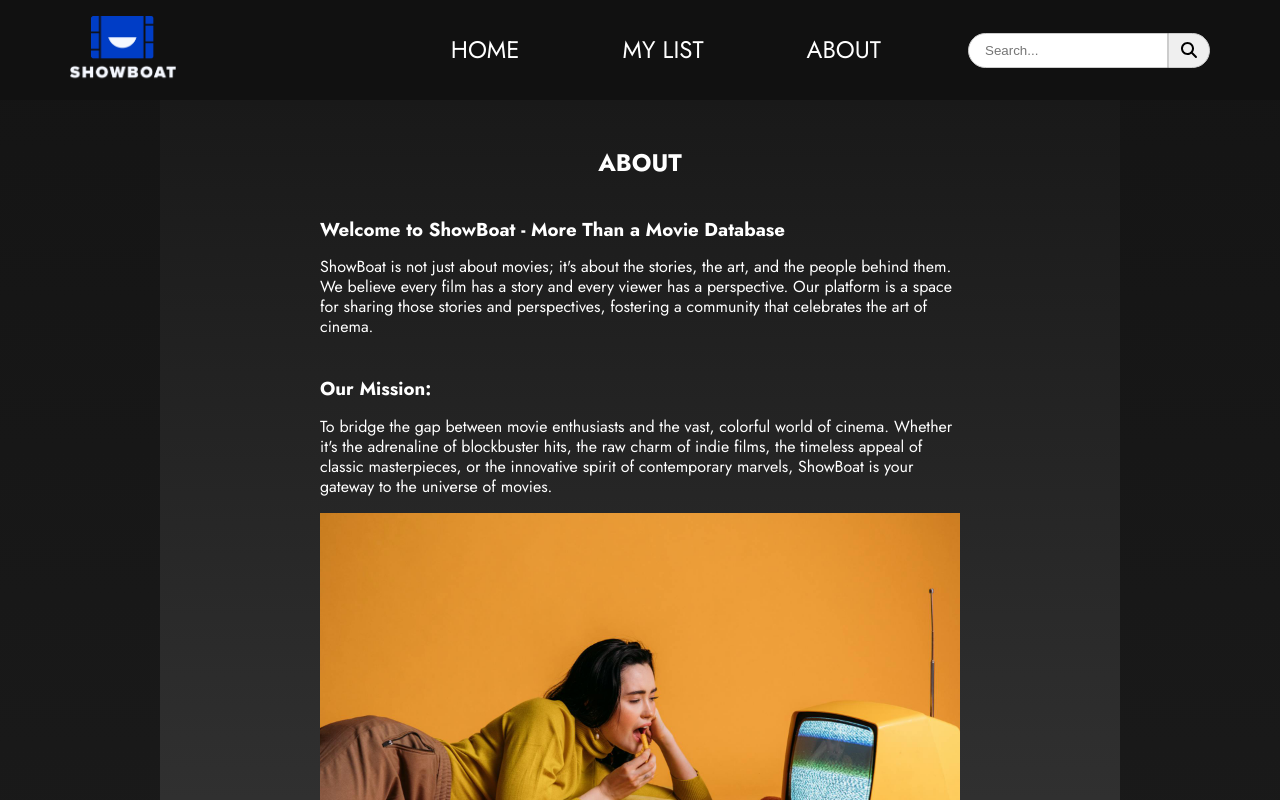
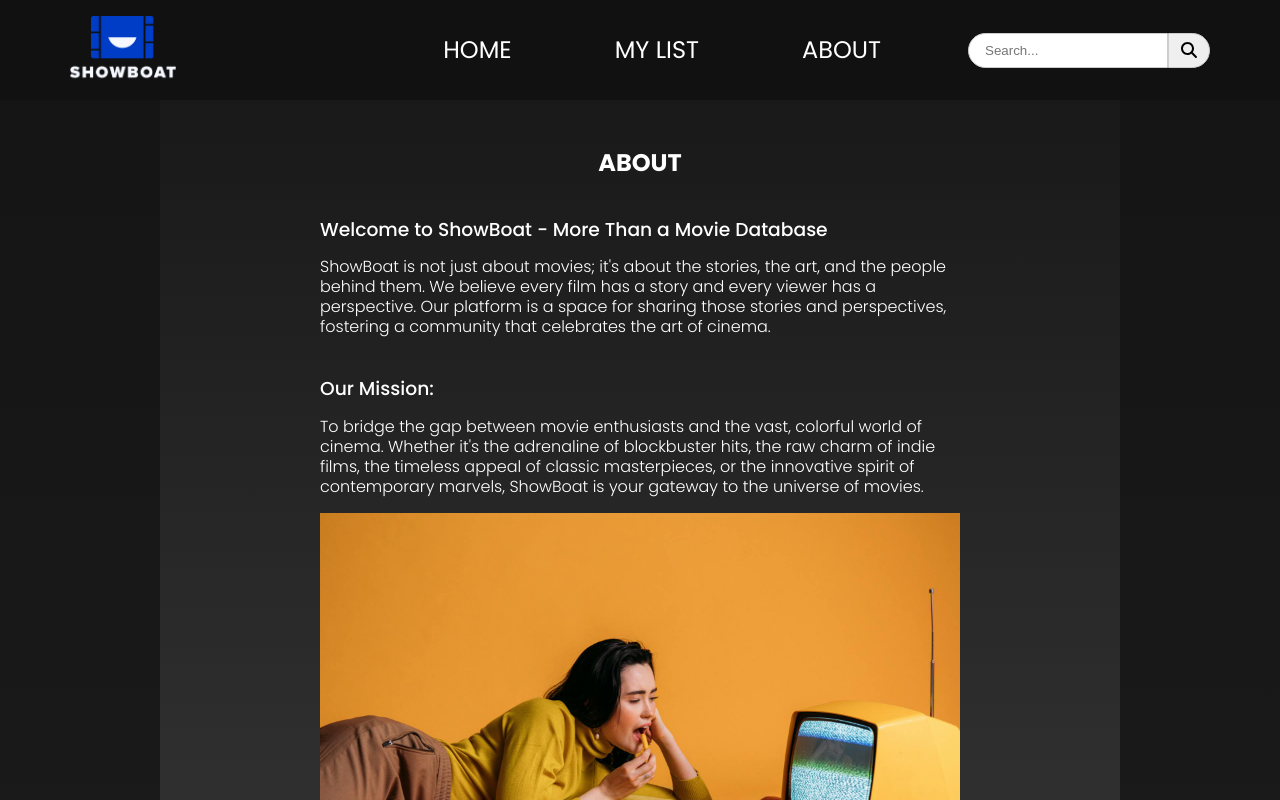
Before and after one commit to allankchow/showboat, a React (Vite) app: page /about in a window 1280 px wide. Shown: the top 800 px of the page. Built offline with nearby package versions, Linux system fonts and the light colour scheme.

Commit message:
updated some css for about, fonts, etc, changed limit for text info

```diff
--- a/src/components/MovieTabs.jsx
+++ b/src/components/MovieTabs.jsx
@@ -52,7 +52,7 @@ function MovieTabs({ myList }) {
             title: movie.title.length > 25 ? movie.title.slice(0, 25) + '...' : movie.title, //limit title characters
             releaseDate: formatDate(movie.release_date),
             voteAverage: movie.vote_average.toFixed(1), // round to 1 decimal place
-            overview: movie.overview.length > 100 ? movie.overview.slice(0, 100) + '...' : movie.overview, // Limit to 100 characters
+            overview: movie.overview.length > 90 ? movie.overview.slice(0, 90) + '...' : movie.overview, // Limit to 100 characters
         }));
     }
 
--- a/src/globals/utilityFunctions.js
+++ b/src/globals/utilityFunctions.js
@@ -34,7 +34,7 @@ const createMovieObject = (movie) => {
         title: movie.title.length > 25 ? movie.title.slice(0, 25) + '...' : movie.title, //limit title characters
         releaseDate: parseDate(movie.release_date),
         voteAverage: movie.vote_average.toFixed(1), // round to 1 decimal place
-        overview: movie.overview.length > 100 ? movie.overview.slice(0, 100) + '...' : movie.overview, // Limit to 100 characters
+        overview: movie.overview.length > 90 ? movie.overview.slice(0, 90) + '...' : movie.overview, // Limit to 100 characters
     }
 }
 
--- a/src/scss/base/_variables.scss
+++ b/src/scss/base/_variables.scss
@@ -16,7 +16,7 @@ $certication-colour: #7F7F7F;
 $genre-colour: #CFCFCF;
 
 // Fonts
-$font: 'Jost', Arial, sans-serif;
+$font: 'Poppins', Arial, sans-serif;
 $line-height: 1.25;
 
 // Padding
--- a/src/scss/components/_about.scss
+++ b/src/scss/components/_about.scss
@@ -29,9 +29,11 @@
     }
     h3 {
         margin-top: 1.5rem;
+        font-weight: 500;
     }
     p {
         margin: 1rem 0;
+        font-weight: 300;
     }
 
     .tmdbAttribution {
--- a/src/scss/components/_heroTextContainer.scss
+++ b/src/scss/components/_heroTextContainer.scss
@@ -32,7 +32,7 @@
             margin-top: $padding-half;
             padding: $padding $padding-double;
             border: none;
-            border-radius: rem(6);
+            border-radius: rem(12);
             cursor: pointer;
             transition: $link-hover-animation-time;
         }
--- a/src/scss/components/_movieItem.scss
+++ b/src/scss/components/_movieItem.scss
@@ -48,7 +48,7 @@
             justify-items: center;
             color: $tertiary-colour;
             background-color: $primary-colour;
-            // border-radius: 10px;
+            border-radius: rem(10);
             padding: 0.5em 0;
             text-align: center;
             transition: $link-hover-animation-time;
--- a/src/scss/components/_movieTabs.scss
+++ b/src/scss/components/_movieTabs.scss
@@ -95,7 +95,7 @@
     background-color: $primary-colour;
     color: $tertiary-colour;
     border: none;
-    // border-radius: em(5);
+    border-radius: rem(12);
     font-size: 1.1rem;
     cursor: pointer;
     transition: $link-hover-animation-time;
--- a/src/scss/styles.scss
+++ b/src/scss/styles.scss
@@ -32,3 +32,5 @@
 // Google Font import
 // Jost font import. Import every weight of normal and italic font.
 @import url('https://fonts.googleapis.com/css2?family=Jost:ital,wght@0,100;0,200;0,300;0,400;0,500;0,600;0,700;0,800;0,900;1,100;1,200;1,300;1,400;1,500;1,600;1,700;1,800;1,900&display=swap');
+@import url('https://fonts.googleapis.com/css2?family=Inter:wght@100..900&display=swap');
+@import url('https://fonts.googleapis.com/css2?family=Poppins:ital,wght@0,100;0,200;0,300;0,400;0,500;0,600;0,700;0,800;0,900;1,100;1,200;1,300;1,400;1,500;1,600;1,700;1,800;1,900&display=swap');
```
